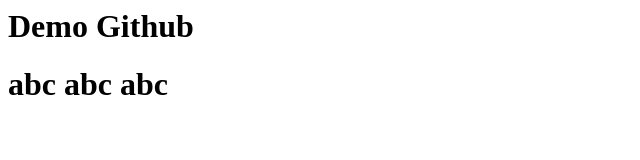
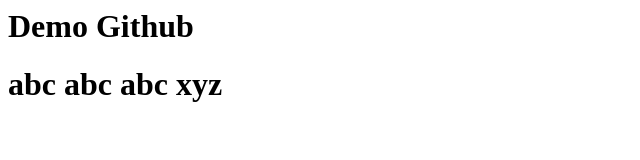
Before and after one commit to dungpham210299/Github-demo, a plain HTML site: page index.html in a window 1280 px wide. Shown: the full height of the page, 0-640 px from the left. Drawn offline with Linux system fonts and the light colour scheme.

Commit message:
Update index.html

```diff
--- a/index.html
+++ b/index.html
@@ -1,2 +1,2 @@
 <h1>Demo Github</h1>
-<h1>abc abc abc</h1>
+<h1>abc abc abc xyz</h1>
```
